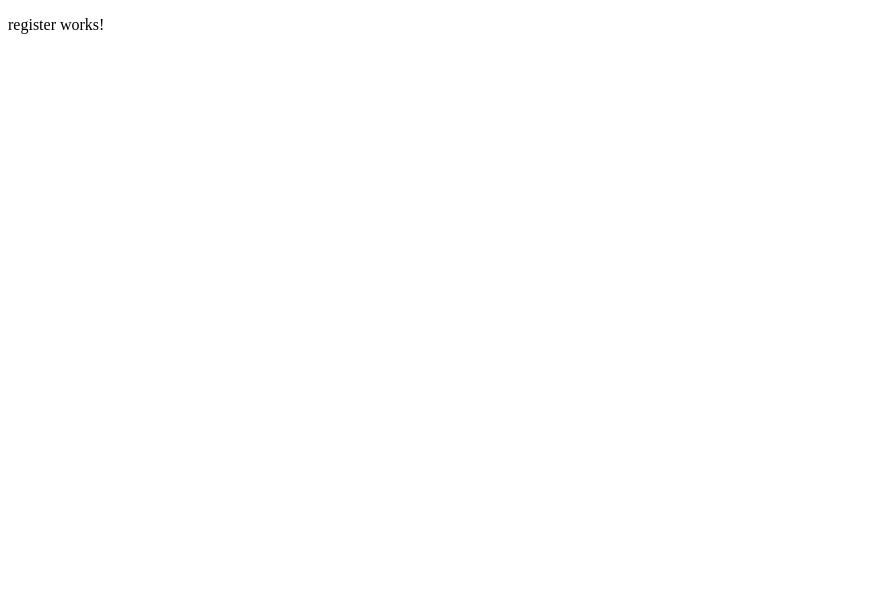
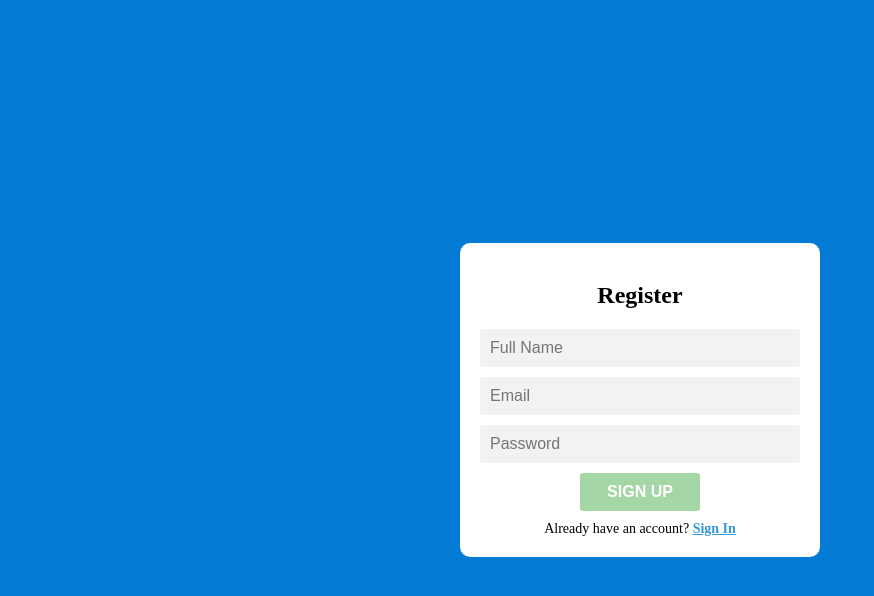
Before and after one commit to siddhraj-sinh/MinimalChatApp, an Angular app: page /register in a window 1280 px wide. Shown: the top 596 px of the page, without its empty margins (0-874 px from the left). Built offline with nearby package versions, Linux system fonts and the light colour scheme.

Commit message:
completed register & login

```diff
--- a/src/app/app.module.ts
+++ b/src/app/app.module.ts
@@ -3,6 +3,7 @@ import { BrowserModule } from '@angular/platform-browser';
 
 import { AppRoutingModule } from './app-routing.module';
 import { AppComponent } from './app.component';
+import { HttpClientModule } from '@angular/common/http';
 
 @NgModule({
   declarations: [
@@ -10,7 +11,8 @@ import { AppComponent } from './app.component';
   ],
   imports: [
     BrowserModule,
-    AppRoutingModule
+    AppRoutingModule,
+    HttpClientModule
   ],
   providers: [],
   bootstrap: [AppComponent]
--- /dev/null
+++ b/src/app/services/user.service.ts
@@ -0,0 +1,20 @@
+import { HttpClient } from '@angular/common/http';
+import { Injectable } from '@angular/core';
+import { Observable,map } from 'rxjs';
+@Injectable({
+  providedIn: 'root'
+})
+export class UserService {
+
+  constructor(private http:HttpClient) { }
+  url = "https://localhost:7152/api";
+
+  signup(user:any):Observable<any>{
+    return this.http.post(this.url+'/register',user);
+  }
+
+  login(user:any):Observable<any>{
+
+    return this.http.post(this.url+'/login',user)
+  }
+}
--- a/src/app/user/login/login.component.css
+++ b/src/app/user/login/login.component.css
@@ -0,0 +1,89 @@
+.background {
+    background-color: #047BD5;
+    display: flex;
+    justify-content: center;
+    align-items: center;
+    height: 100vh;
+  }
+
+
+
+.card {
+    background-color: #ffffff;
+    padding: 20px;
+    border-radius: 10px;
+
+  }
+
+
+h2 {
+    text-align: center;
+    margin-bottom: 20px;
+  }
+
+  form {
+    display: flex;
+    flex-direction: column;
+    align-items: center;
+    margin-top: 20px;
+  }
+
+  input {
+    width: 300px;
+    margin-bottom: 10px;
+    padding: 10px;
+    border: none;
+    border-radius: 3px;
+    background-color: #f2f2f2;
+    font-size: 16px;
+     color: #333333;
+  }
+
+  button {
+    width: 120px;
+    padding: 10px;
+    background-color: #4caf50;
+    color: #ffffff;
+    border: none;
+    border-radius: 3px;
+      cursor: pointer;
+    font-size: 16px;
+    font-weight: bold;
+    text-transform: uppercase;
+    transition: background-color 0.3s ease;
+  }
+
+  button:hover {
+    background-color: #45a049;
+  }
+
+  button:disabled {
+    opacity: 0.5;
+    cursor: not-allowed;
+  }
+
+  button:disabled:hover {
+    background-color: #4caf50; /* Same color as the button's background color */
+  }
+
+
+
+  .signup-link {
+    margin-top: 10px;
+    text-align: center;
+    font-size: 14px;
+  }
+
+  .signup-link a {
+    color: #3498db;
+    text-decoration: underline;
+    cursor: pointer;
+  }
+
+  .signup-link a:hover {
+    text-decoration: underline;
+    cursor: pointer;
+  }
+  .error {
+    border: 1px solid red;
+  }
--- a/src/app/user/login/login.component.html
+++ b/src/app/user/login/login.component.html
@@ -1 +1,22 @@
-<p>login works!</p>
+<div class="background">
+    <div class="card">
+      <h2>Welcome !</h2>
+      <form [formGroup]="signinForm" (ngSubmit)="signInUser()">
+
+
+
+
+        <input type="email" placeholder="Email" class="form-control" formControlName="email" [ngClass]="{'error': getControl('email')?.errors && getControl('email')?.touched}">
+        <span *ngIf="getControl('email')?.errors?.['required'] && getControl('email')?.touched" style="color: red;">Email is required.</span>
+          <span *ngIf="getControl('email')?.errors?.['email']" style="color: red;">Please enter a valid email address.</span>
+
+      <input type="password" placeholder="Password" name="password" formControlName="password" [ngClass]="{'error': getControl('password')?.errors && getControl('password')?.touched}">
+      <span *ngIf="getControl('password')?.errors && getControl('password')?.touched" style="color: red;">Password is required.</span>
+
+      <button type="submit" [disabled]="signinForm.invalid">Sign In</button>
+      <div class="signup-link">
+        Don't have an account? <a routerLink="/user/signup"><b>Sign Up </b></a>
+        </div>
+    </form>
+    </div>
+    </div>
--- a/src/app/user/login/login.component.ts
+++ b/src/app/user/login/login.component.ts
@@ -1,10 +1,45 @@
 import { Component } from '@angular/core';
-
+import { Router } from '@angular/router';
+import { UserService } from 'src/app/services/user.service';
+import { AbstractControl, FormBuilder,FormControl,FormGroup, Validators } from '@angular/forms';
 @Component({
   selector: 'app-login',
   templateUrl: './login.component.html',
   styleUrls: ['./login.component.css']
 })
 export class LoginComponent {
+  signinForm: FormGroup;
+  email = '';
+  password='';
 
+constructor(private user:UserService,private router:Router,private formBuilder:FormBuilder ){
+  this.signinForm = this.formBuilder.group({
+    email : ['', [Validators.required, Validators.email]],
+    password : ['', [Validators.required]]
+     });
+
+ // this.userId = userService.getCurrentUserId();
 }
+form = {
+  email: '',
+  password: ''
+}
+emailRegex = /^[A-Z0-9._%+-]+@[A-Z0-9.-]+\.[A-Z]{2,}$/i;
+
+  signInUser() {
+    console.log(this.signinForm.value);
+    this.user.login(this.signinForm.value).subscribe((response) => {
+      // Handle successful login
+      console.log('Logged in successfully');
+      console.log('Token:', response.token);
+      console.log('Profile:', response.profile);
+    },
+    (error) => {
+      // Handle login error
+      console.error('Login failed:', error);
+    })
+  }
+  getControl(name:any):AbstractControl | null{
+    return this.signinForm.get(name);
+  }
+}
--- a/src/app/user/register/register.component.css
+++ b/src/app/user/register/register.component.css
@@ -0,0 +1,84 @@
+.background {
+    background-color: #047BD5;
+    display: flex;
+    justify-content: center;
+    align-items: center;
+    height: 100vh;
+  }
+
+  .card {
+    background-color: #ffffff;
+    padding: 20px;
+    border-radius: 10px;
+
+  }
+
+  form {
+    display: flex;
+    flex-direction: column;
+    align-items: center;
+      margin-top: 20px;
+  }
+
+  h2 {
+    text-align: center;
+    margin-bottom: 20px;
+  }
+
+  input {
+    width: 300px;
+    margin-bottom: 10px;
+    padding: 10px;
+    border: none;
+    border-radius: 3px;
+    background-color: #f2f2f2;
+    font-size: 16px;
+    color: #333333;
+  }
+
+  button {
+    width: 120px;
+    padding: 10px;
+    background-color: #4caf50;
+    color: #ffffff;
+    border: none;
+    border-radius: 3px;
+    cursor: pointer;
+    font-size: 16px;
+    font-weight: bold;
+    text-transform: uppercase;
+    transition: background-color 0.3s ease;
+  }
+  button:disabled {
+    opacity: 0.5;
+    cursor: not-allowed;
+  }
+
+  button:disabled:hover {
+    background-color: #4caf50; /* Same color as the button's background color */
+  }
+
+
+  button:hover {
+    background-color: #45a049;
+  }
+
+  .signin-link {
+    margin-top: 10px;
+    text-align: center;
+    font-size: 14px;
+  }
+
+  .signin-link a {
+    color: #3498db;
+    text-decoration: underline;
+    cursor: pointer;
+  }
+
+  .signin-link a:hover {
+    text-decoration: underline;
+    cursor: pointer;
+  }
+  .error {
+    border: 1px solid red;
+  }
--- a/src/app/user/register/register.component.html
+++ b/src/app/user/register/register.component.html
@@ -1 +1,43 @@
-<p>register works!</p>
+<div class="background">
+    <div class="card">
+      <h2>Register</h2>
+      <form [formGroup]="signupForm" (ngSubmit)="registerUser()">
+
+        <input type="text" placeholder="Full Name" name="name" id="name" formControlName="name"
+          [ngClass]="{'error': getControl('name')?.errors && getControl('name')?.touched}">
+
+          <span style="color: red;"
+            *ngIf="signupForm.get('name')?.errors?.['required'] && (signupForm.get('name')?.dirty || signupForm.get('name')?.touched)">
+            Name is required.
+          </span>
+
+
+        <input type="text" placeholder="Email" name="email" id="email" formControlName="email"
+          [ngClass]="{'error': getControl('email')?.errors && getControl('email')?.touched}">
+
+          <span style="color: red;"
+            *ngIf="signupForm.get('email')?.errors?.['required'] && (signupForm.get('email')?.dirty || signupForm.get('email')?.touched)">
+            Email is required.
+          </span>
+        <span *ngIf="getControl('email')?.errors?.['email']" style="color: red;">Please enter a valid email address.</span>
+
+
+
+        <input type="text" placeholder="Password" name="password" id="password" formControlName="password"
+          [ngClass]="{'error': getControl('password')?.errors && getControl('password')?.touched}">
+
+          <span style="color: red;"
+            *ngIf="signupForm.get('password')?.errors?.['required'] && (signupForm.get('password')?.dirty || signupForm.get('password')?.touched)">
+            Password is required.
+          </span>
+
+
+        <button type="submit" [disabled]="signupForm.invalid">Sign Up</button>
+        <div class="signin-link">
+          Already have an account? <a routerLink="/login"><b>Sign In</b></a>
+        </div>
+
+      </form>
+
+    </div>
+  </div>
--- a/src/app/user/register/register.component.ts
+++ b/src/app/user/register/register.component.ts
@@ -1,10 +1,43 @@
 import { Component } from '@angular/core';
-
+import { Route, Router } from '@angular/router';
+import { UserService } from 'src/app/services/user.service';
+import { AbstractControl, FormBuilder, FormGroup, Validators } from '@angular/forms';
 @Component({
   selector: 'app-register',
   templateUrl: './register.component.html',
   styleUrls: ['./register.component.css']
 })
 export class RegisterComponent {
+  signupForm!: FormGroup
+  name='';
+  email='';
+  password='';
 
+  constructor(private user:UserService,private router:Router,private formBuilder:FormBuilder){
+    this.signupForm=this.formBuilder.group({
+      name: ['', Validators.required],
+      email: ['', [Validators.required, Validators.email]],
+      password :['',Validators.required]
+    });
+  }
+  form = {
+    name:'',
+    email:'',
+    password:''
+  }
+
+  emailRegex = /^[A-Z0-9._%+-]+@[A-Z0-9.-]+\.[A-Z]{2,}$/i;
+
+  registerUser(){
+    console.log(this.signupForm.value);
+
+
+    this.user.signup(this.signupForm.value).subscribe((res)=>{
+      this.router.navigateByUrl('/login');
+    })
+  }
+
+  getControl(name:any): AbstractControl | null{
+    return this.signupForm.get(name);
+  }
 }
--- a/src/styles.css
+++ b/src/styles.css
@@ -1 +1,4 @@
 /* You can add global styles to this file, and also import other style files */
+body{
+    margin: 0;
+}
```
Also changed, not shown: src/app/services/auth-service.service.ts (deleted, +0 -9 lines), src/app/user/user.module.ts (+5 -2 lines), 1 other file (tests, documents, lock files or other folders).
